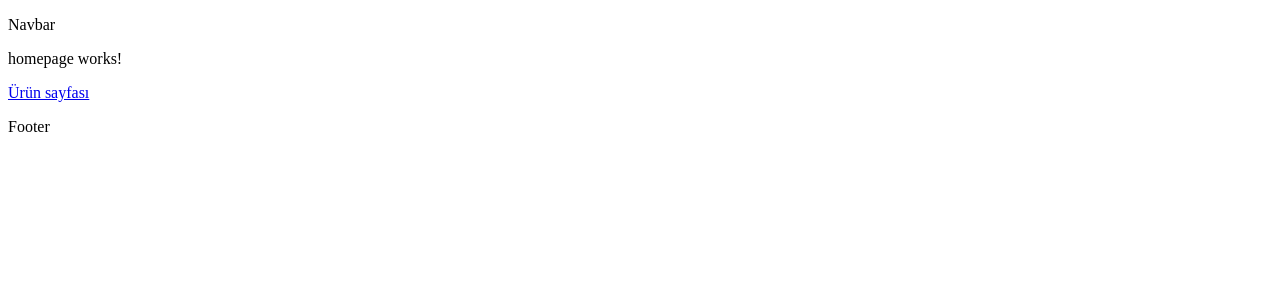
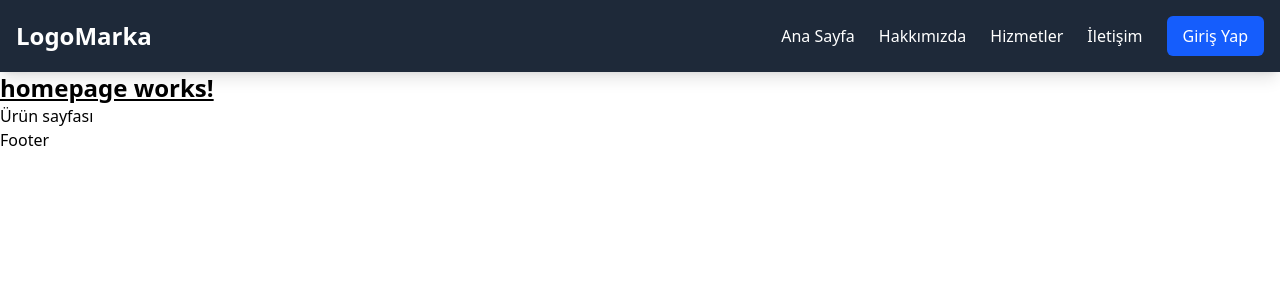
Before and after one commit to halitkalayci/angular-intro-etiya-10, an Angular app: page /homepage in a window 1280 px wide. Shown: the top 300 px of the page. Built offline with nearby package versions, Linux system fonts and the light colour scheme.

Commit message:
navbar eklendi.

```diff
--- a/package.json
+++ b/package.json
@@ -28,7 +28,10 @@
     "@angular/forms": "^20.3.0",
     "@angular/platform-browser": "^20.3.0",
     "@angular/router": "^20.3.0",
+    "@tailwindcss/postcss": "^4.1.15",
+    "postcss": "^8.5.6",
     "rxjs": "~7.8.0",
+    "tailwindcss": "^4.1.15",
     "tslib": "^2.3.0"
   },
   "devDependencies": {
--- a/src/app/app.html
+++ b/src/app/app.html
@@ -1,7 +1,42 @@
-<nav>
-  <p>Navbar</p>
+<nav class="bg-gray-800 text-white shadow-lg">
+  <div class="container mx-auto px-4">
+    <div class="flex justify-between items-center py-4">
+
+      <div>
+        <a href="#" class="text-2xl font-bold hover:text-gray-300">LogoMarka</a>
+      </div>
+
+      <div class="hidden md:flex items-center space-x-6">
+        <a href="#" class="hover:text-gray-300">Ana Sayfa</a>
+        <a href="#" class="hover:text-gray-300">Hakkımızda</a>
+        <a href="#" class="hover:text-gray-300">Hizmetler</a>
+        <a href="#" class="hover:text-gray-300">İletişim</a>
+        <a href="#" class="bg-blue-600 hover:bg-blue-700 px-4 py-2 rounded-md font-medium">
+          Giriş Yap
+        </a>
+      </div>
+
+      <div class="md:hidden">
+        <button id="mobile-menu-button" class="focus:outline-none">
+          <svg class="w-6 h-6" fill="none" stroke="currentColor" viewBox="0 0 24 24" xmlns="http://www.w3.org/2000/svg">
+            <path stroke-linecap="round" stroke-linejoin="round" stroke-width="2" d="M4 6h16M4 12h16m-7 6h7"></path>
+          </svg>
+        </button>
+      </div>
+
+    </div>
+  </div>
+
+  <div id="mobile-menu" class="hidden md:hidden px-4 pb-4 space-y-2">
+    <a href="#" class="block hover:bg-gray-700 px-3 py-2 rounded-md">Ana Sayfa</a>
+    <a href="#" class="block hover:bg-gray-700 px-3 py-2 rounded-md">Hakkımızda</a>
+    <a href="#" class="block hover:bg-gray-700 px-3 py-2 rounded-md">Hizmetler</a>
+    <a href="#" class="block hover:bg-gray-700 px-3 py-2 rounded-md">İletişim</a>
+    <a href="#" class="block bg-blue-600 hover:bg-blue-700 px-3 py-2 rounded-md font-medium text-center">
+      Giriş Yap
+    </a>
+  </div>
 </nav>
-
 <router-outlet></router-outlet>
 
 <footer>
--- a/src/app/pages/homepage/homepage.html
+++ b/src/app/pages/homepage/homepage.html
@@ -1,3 +1,3 @@
-<p>homepage works!</p>
+<p class="text-2xl font-bold underline">homepage works!</p>
 
 <a routerLink="/products">Ürün sayfası</a>
--- a/src/styles.scss
+++ b/src/styles.scss
@@ -1 +1,2 @@
 /* You can add global styles to this file, and also import other style files */
+@use "tailwindcss";
```
Also changed, not shown: .postcssrc.json (added), 1 other file (tests, documents, lock files or other folders).
